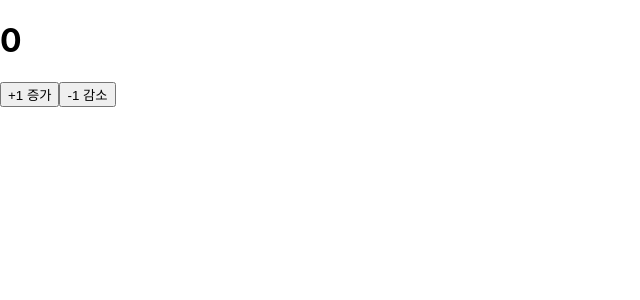
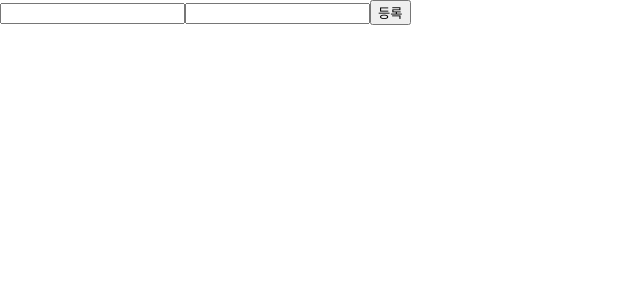
Before and after one commit to bxxmi/TIL, a React (Create React App) app in the folder typescript/typescript-react/: page / in a window 1280 px wide. Shown: the top 300 px of the page, without its empty margins (0-640 px from the left). Built offline with nearby package versions, Linux system fonts and the light colour scheme.

Commit message:
feat: 1216 props event

```diff
--- a/typescript/typescript-react/src/App.tsx
+++ b/typescript/typescript-react/src/App.tsx
@@ -1,6 +1,7 @@
 // import Greetings_useFC from "./components/Greetings_useFC";
 // import Greetings_useFunction from "./components/Greetings_useFunction";
-import Counter from "./components/Counter";
+// import Counter from "./components/Counter";
+import MyForm from "./components/MyForm";
 
 function App() {
   // const onClick = (name: string) => {
@@ -8,7 +9,11 @@
   // };
   // return <Greetings_useFunction name="김보미" onClick={onClick} />;
 
-  return <Counter />;
+  const onSubmit = (form: { name: string; description: string }) => {
+    console.log(form);
+  };
+
+  return <MyForm onSubmit={onSubmit} />;
 }
 
 export default App;
--- /dev/null
+++ b/typescript/typescript-react/src/components/MyForm.tsx
@@ -0,0 +1,49 @@
+import React, { useState } from "react";
+
+type MyFormProps = {
+  // onSubmit이라는 함수 props는 form이라는 파라미터를 가지고 있는데
+  // form 파라미터는 문자 타입의 name, description을 객체로 가지고 있다.
+  onSubmit: (form: { name: string; description: string }) => void;
+};
+
+function MyForm({ onSubmit }: MyFormProps) {
+  const [form, setForm] = useState({
+    name: "",
+    description: "",
+  });
+
+  const { name, description } = form;
+
+  const onChange = (event: React.ChangeEvent<HTMLInputElement>) => {
+    const { name, value } = event.target;
+    setForm({
+      ...form,
+      // [name]에는 name or description이 들어옴
+      [name]: value,
+    });
+  };
+
+  const submitHandler = (event: React.FormEvent<HTMLFormElement>) => {
+    event.preventDefault();
+    onSubmit(form);
+    setForm({
+      name: "",
+      description: "",
+    });
+  };
+
+  return (
+    <form onSubmit={submitHandler}>
+      <input type="text" name="name" value={name} onChange={onChange} />
+      <input
+        type="text"
+        name="description"
+        value={description}
+        onChange={onChange}
+      />
+      <button type="submit">등록</button>
+    </form>
+  );
+}
+
+export default MyForm;
```
